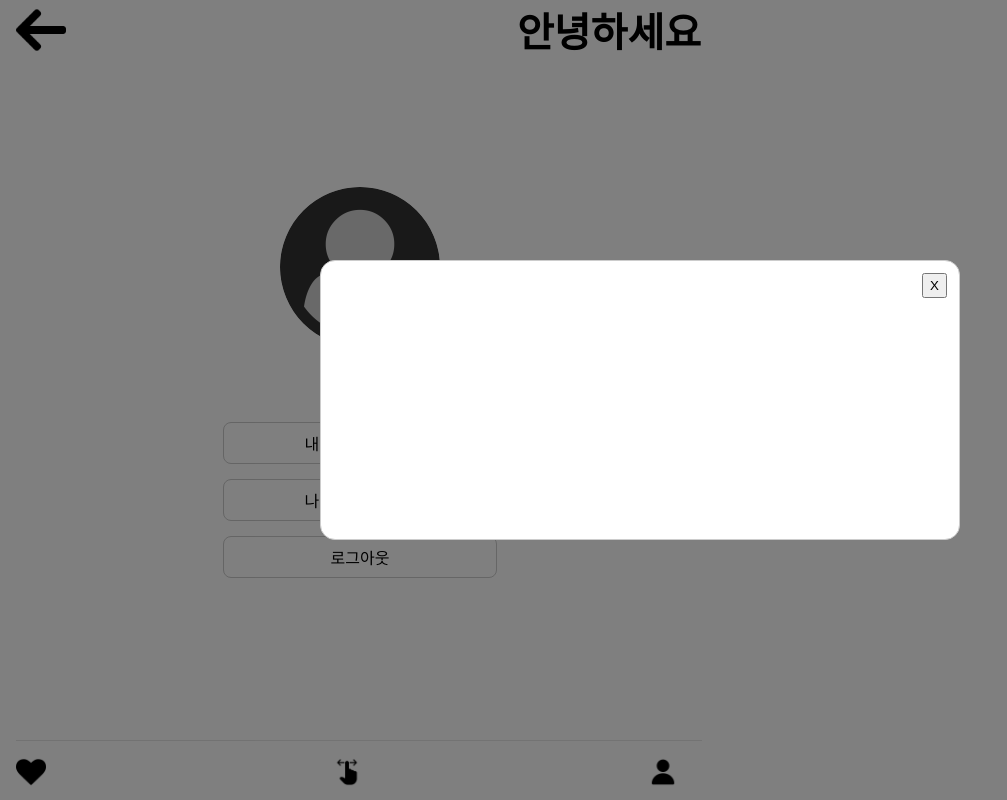
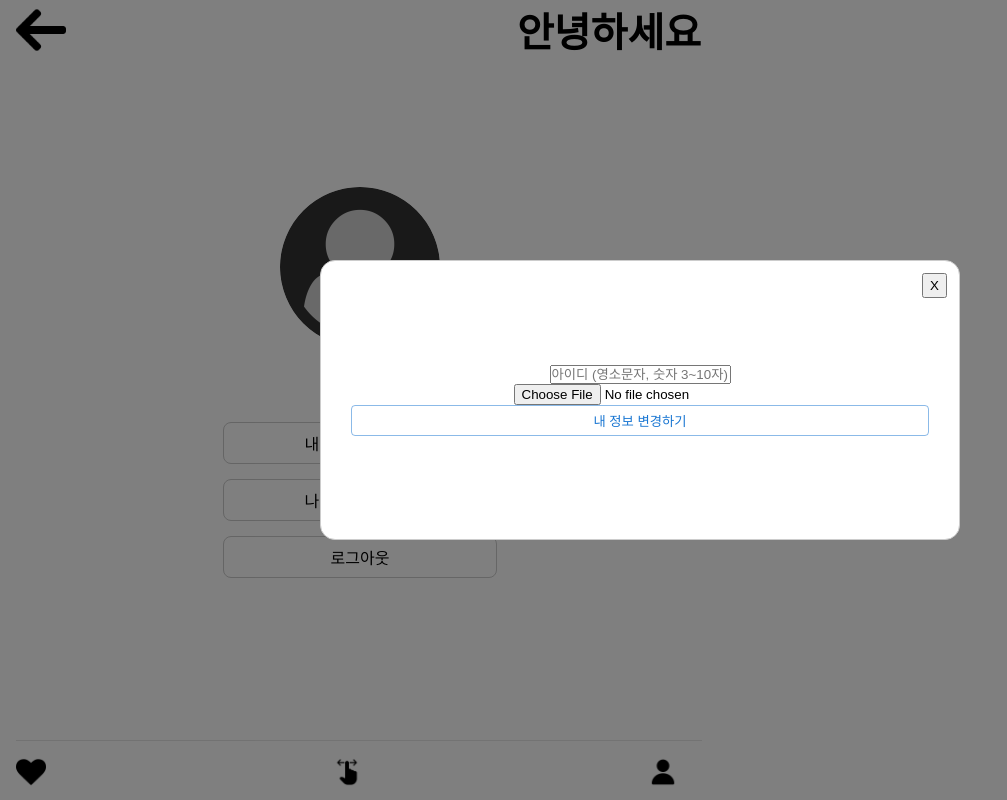
Before and after one commit to Growing-Jiwoo/NumbleDeepDIve, a React (Create React App) app: page /Myinfo in a window 1280 px wide. Both pictures are taken after a click on the button 364 px from the left and 381 px from the top of the page. Shown: the whole page, without its empty margins (0-1007 px from the left). Built offline with nearby package versions, Linux system fonts and the light colour scheme; no server answers.

Commit message:
feat: 내 정보 수정 Modal 팝업 세부 기능 구현 (#35)

```diff
--- a/src/Components/Myinfo/EditPopup.tsx
+++ b/src/Components/Myinfo/EditPopup.tsx
@@ -1,6 +1,10 @@
-import { CSSProperties, useState } from "react";
+import { CSSProperties, useEffect, useRef, useState } from "react";
 import Modal from "react-modal";
-import { PopupContainer } from "./styled";
+import { MyInfoSaveBtn, PopupContainer } from "./styled";
+import S3ImgInput, { S3ImgInputRef } from "./S3ImgInput";
+import useAxiosWithAuth from "../../Hooks/useAxiosWithAuth";
+import type { MyInfoValue } from "../../Interface/interface";
+import { useForm } from "react-hook-form";
 
 Modal.setAppElement("#root");
 
@@ -27,15 +31,85 @@ const customStyles: Record<string, CSSProperties> = {
 interface EditPopupProps {
   isOpen: boolean;
   closeModal: () => void;
+  nickname: string | undefined;
+  onSearch: () => void;
 }
 
-function EditPopup({ isOpen, closeModal }: EditPopupProps) {
+function EditPopup({ isOpen, closeModal, nickname, onSearch }: EditPopupProps) {
+  const [imageSrc, setImageSrc] = useState<string | null>(null);
+  const axiosInstance = useAxiosWithAuth();
+  const childComponentRef = useRef<S3ImgInputRef>(null);
+  const {
+    register,
+    formState: { errors },
+    watch,
+  } = useForm<MyInfoValue>({
+    criteriaMode: "all",
+    mode: "onChange",
+  });
+
+  const callChildFunction = () => {
+    return new Promise((resolve) => {
+      if (childComponentRef.current && childComponentRef.current.uploadS3) {
+        childComponentRef.current.uploadS3().then(resolve);
+      }
+    });
+  };
+
+  const handleImageUploadSuccess = async (imageUrl: string) => {
+    setImageSrc(imageUrl);
+    await handleMyInfoSaveBtnClick(imageUrl);
+  };
+
+  const handleMyInfoSaveBtnClick = async (imageUrl: string) => {
+    try {
+      const updatedValues: MyInfoValue = {
+        nickname: watch("nickname") ?? nickname,
+        profileImgUrl: imageUrl,
+      };
+      await axiosInstance.patch("member", updatedValues);
+      onSearch();
+    } catch (error) {
+      throw new Error("정보 수정 실패");
+    }
+  };
+
   return (
-    <Modal isOpen={isOpen} contentLabel="Popup Modal" style={customStyles}>
+    <Modal
+      isOpen={isOpen}
+      contentLabel="Popup Modal"
+      style={customStyles}
+      onRequestClose={closeModal}
+    >
       <PopupContainer>
         <button id="closebtn" onClick={closeModal}>
           X
         </button>
+        <input
+          type="text"
+          placeholder="아이디 (영소문자, 숫자 3~10자)"
+          value={watch("nickname") ?? nickname}
+          {...register("nickname", {
+            pattern: {
+              value: /^[\p{L}\p{N}]{3,10}$/u,
+              message:
+                "닉네임은 영어와 한글과 숫자 3~10자리로 이루어져야 합니다.",
+            },
+          })}
+        />
+        {errors.nickname && <span>{errors.nickname.message}</span>}
+        <S3ImgInput
+          ref={childComponentRef}
+          onImageUploadSuccess={handleImageUploadSuccess}
+        />
+
+        <MyInfoSaveBtn
+          onClick={() => {
+            callChildFunction();
+          }}
+        >
+          내 정보 변경하기
+        </MyInfoSaveBtn>
       </PopupContainer>
     </Modal>
   );
```
